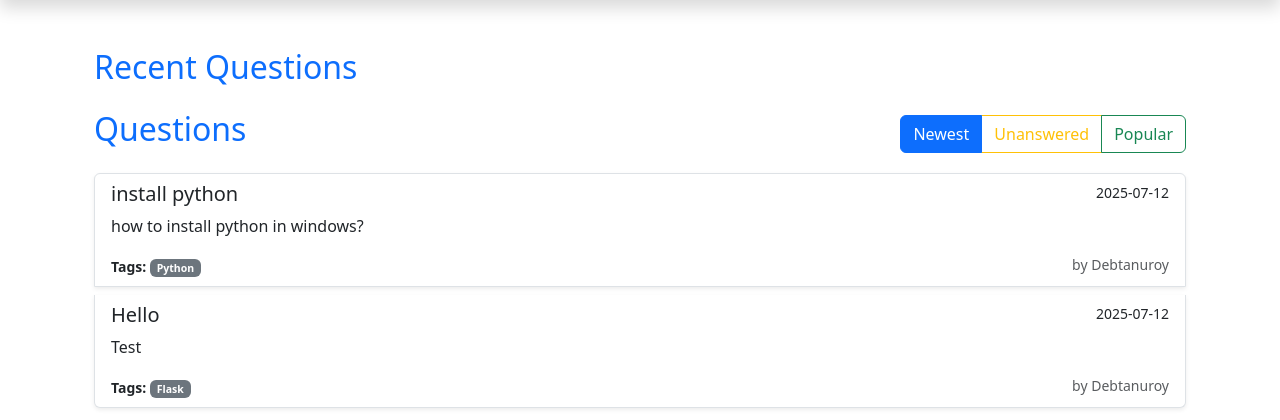
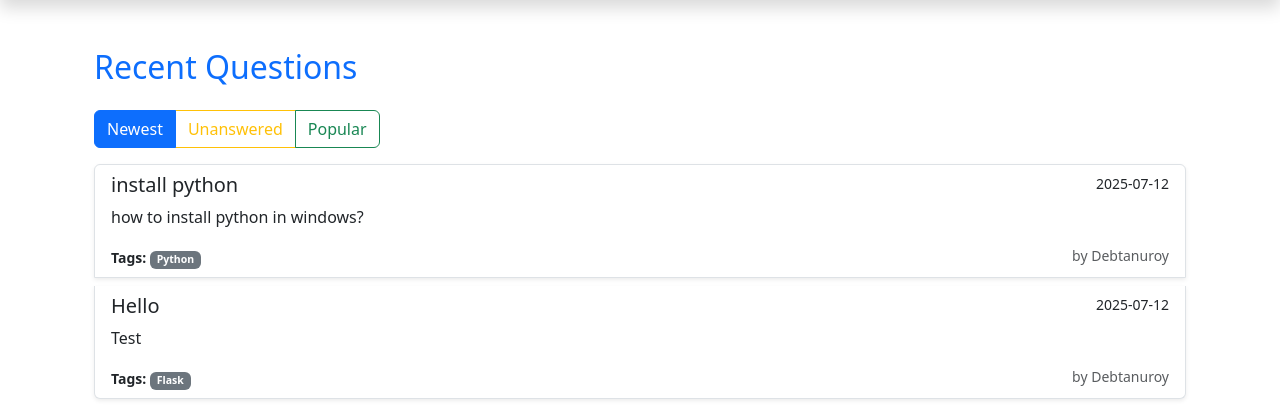
Before and after one commit to arna-saha/QuadCore, a Flask app: page / in a window 1280 px wide. Shown: the part 56-476 px from the top of the page. Run offline with Flask 3, Linux system fonts and the light colour scheme.

Commit message:
Update index.html

```diff
--- a/templates/index.html
+++ b/templates/index.html
@@ -5,7 +5,6 @@
 <div class="container mt-4">
     <h2 class="mb-4 text-primary">Recent Questions</h2>
     <div class="d-flex justify-content-between align-items-center mt-4 mb-3">
-        <h2 class="text-primary">Questions</h2>
         <div class="btn-group" role="group">
             <a href="{{ url_for('index', filter='newest') }}"
                 class="btn btn-outline-primary {% if filter_type == 'newest' %}active{% endif %}">Newest</a>
```
